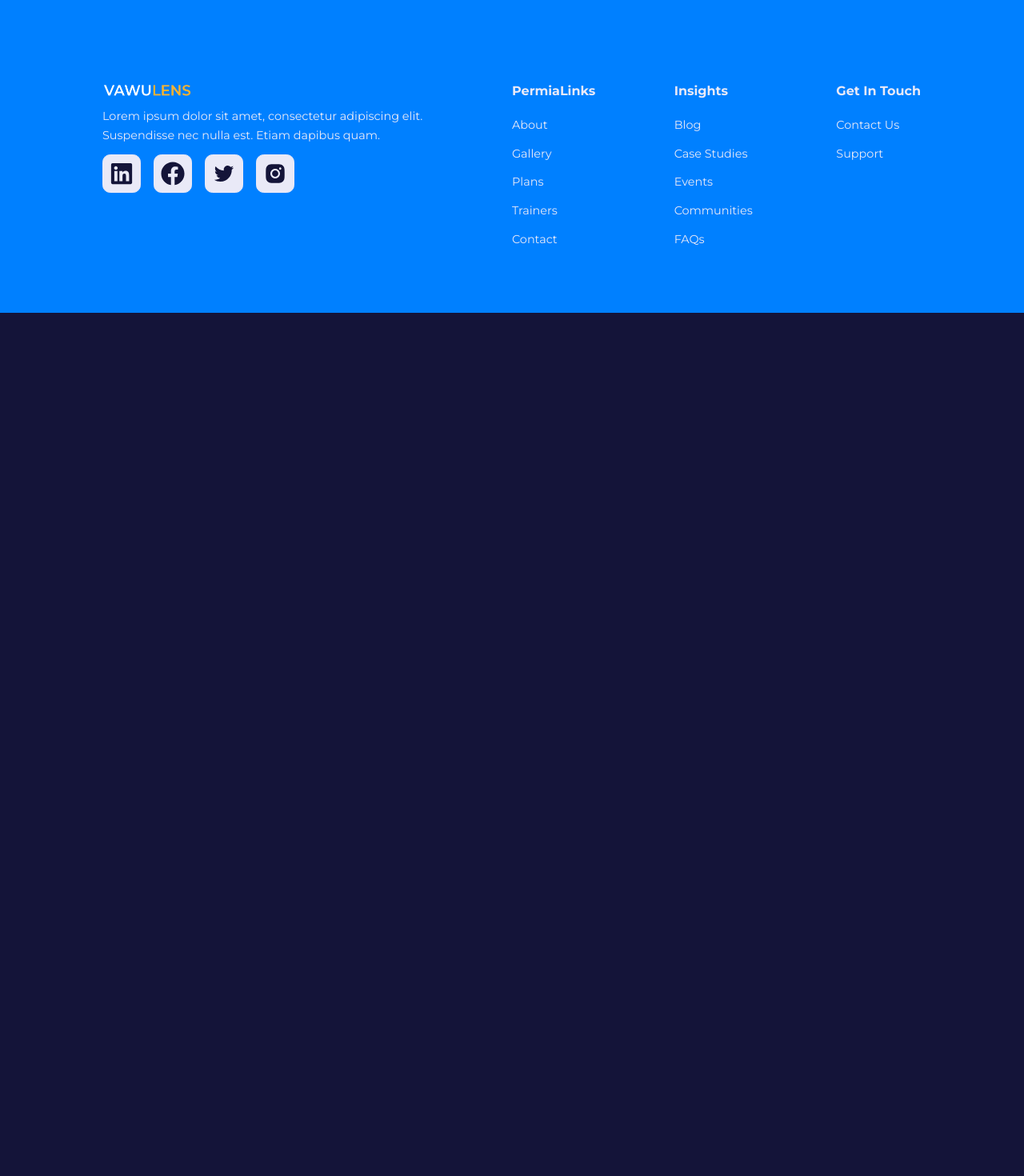
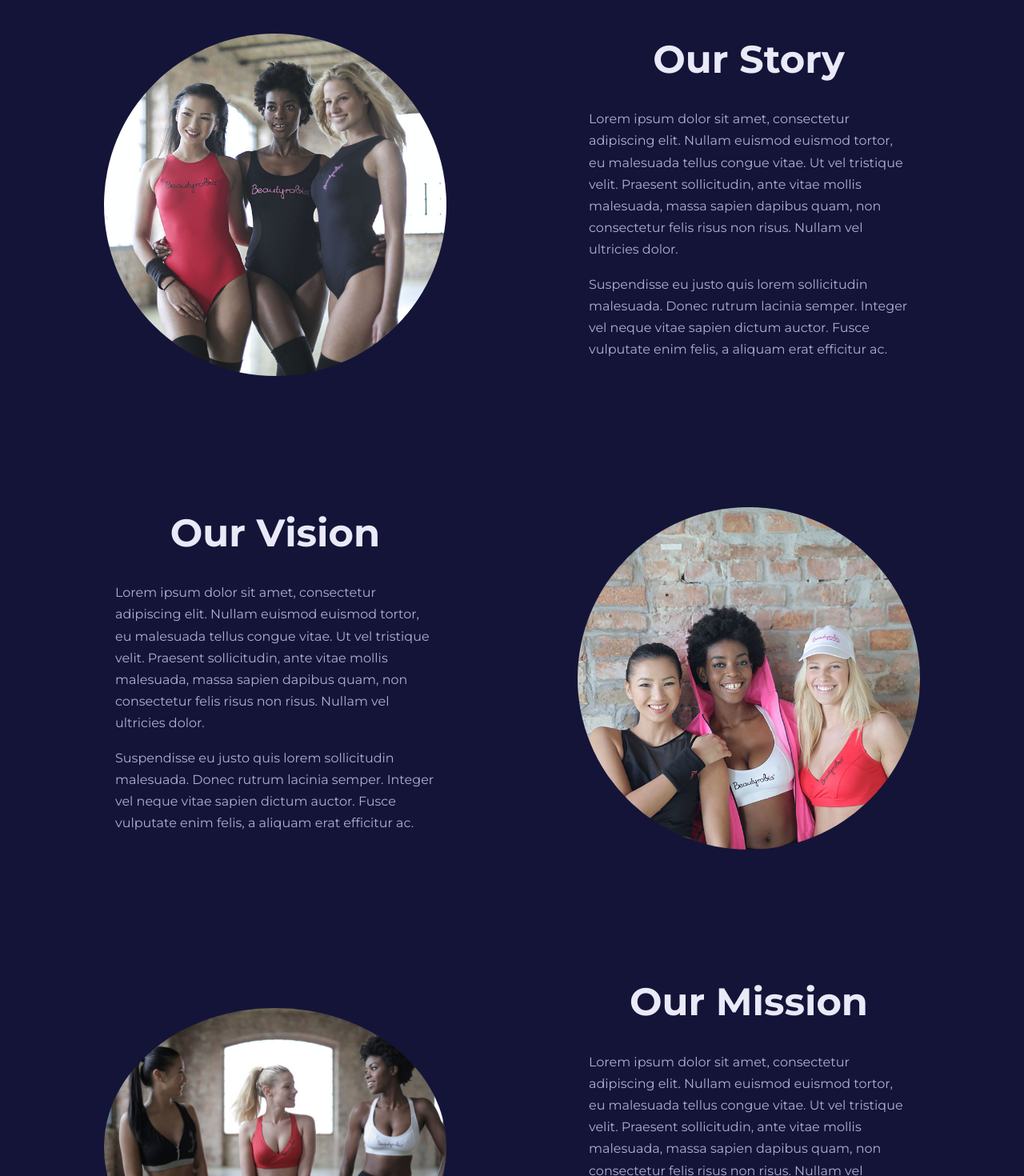
Before and after one commit to mmagba/gym-website, a React (Create React App) app: page /about in a window 1280 px wide. Shown: the part 520-1990 px from the top of the page at 80% size. Before the commit the page ends 911 px from the top, so only its background shows below. Built offline with nearby package versions, Linux system fonts and the light colour scheme.

Commit message:
Finish the 'about' page including full styling.

```diff
--- a/src/pages/about/About.css
+++ b/src/pages/about/About.css
@@ -0,0 +1,57 @@
+.about__section {
+    display: grid;
+    grid-template-columns: 1fr 1fr;
+    gap: 10rem;
+    align-items: center;
+}
+
+.about__section img {
+    border-radius: 50%;
+    transition: var(--transition);
+    border: solid 2px transparent;
+}
+
+
+.about__section img:hover {
+    border: solid 2px var(--color-gray-400);
+    transform: skew(-15deg);
+}
+
+.about__section.right-to-left img:hover {
+    border: solid 2px var(--color-gray-400);
+    transform: skew(15deg);
+}
+
+.about__section p {
+    margin: 1rem;
+}
+
+.about__section h1 {
+    text-align: center;
+    margin-bottom: 2rem;
+}
+
+
+@media screen and (max-width:1024px) {
+    .about__section {
+        grid-template-columns: 1fr;
+    }
+
+    .about__section img {
+        width: 60%;
+        margin-inline: auto;
+    }
+
+    .right-to-left div {
+        grid-row: 1;
+    }
+
+
+}
+
+
+@media screen and (max-width:600px) {
+    .about__section img {
+        width: 100%;
+    }
+}
--- a/src/pages/about/About.js
+++ b/src/pages/about/About.js
@@ -1,9 +1,45 @@
 import Header from "../../components/Header";
 import HeaderImage from "../../images/header_bg_1.jpg";
+import StoryImage from '../../images/about1.jpg';
+import VisionImage from '../../images/about2.jpg';
+import MissionImage from '../../images/about3.jpg';
+import './About.css';
 
 const About = () => {
     return <>
         <Header image={HeaderImage} title={'About Us'} content={'Lorem ipsum dolor sit amet, consectetur adipiscing elit, sed do eiusmod tempor incididunt ut labore et dolore magna aliqua.'} />
+
+        <section className="container about__section right-to-left">
+            <img src={StoryImage} alt="" />
+            <div>
+                <h1>Our Story</h1>
+                <p>Lorem ipsum dolor sit amet, consectetur adipiscing elit. Nullam euismod euismod tortor, eu malesuada tellus congue vitae. Ut vel tristique velit. Praesent sollicitudin, ante vitae mollis malesuada, massa sapien dapibus quam, non consectetur felis risus non risus. Nullam vel ultricies dolor. </p>
+                <p>Suspendisse eu justo quis lorem sollicitudin malesuada. Donec rutrum lacinia semper. Integer vel neque vitae sapien dictum auctor. Fusce vulputate enim felis, a aliquam erat efficitur ac.</p>
+            </div>
+        </section>
+
+        <section className="container about__section">
+            <div>
+                <h1>Our Vision</h1>
+                <p>Lorem ipsum dolor sit amet, consectetur adipiscing elit. Nullam euismod euismod tortor, eu malesuada tellus congue vitae. Ut vel tristique velit. Praesent sollicitudin, ante vitae mollis malesuada, massa sapien dapibus quam, non consectetur felis risus non risus. Nullam vel ultricies dolor. </p>
+                <p>Suspendisse eu justo quis lorem sollicitudin malesuada. Donec rutrum lacinia semper. Integer vel neque vitae sapien dictum auctor. Fusce vulputate enim felis, a aliquam erat efficitur ac.</p>
+            </div>
+            <img src={VisionImage} alt="" />
+        </section>
+
+        <section className="container about__section right-to-left">
+            <img src={MissionImage} alt="" />
+            <div>
+                <h1>Our Mission</h1>
+                <p>Lorem ipsum dolor sit amet, consectetur adipiscing elit. Nullam euismod euismod tortor, eu malesuada tellus congue vitae. Ut vel tristique velit. Praesent sollicitudin, ante vitae mollis malesuada, massa sapien dapibus quam, non consectetur felis risus non risus. Nullam vel ultricies dolor. </p>
+                <p>Suspendisse eu justo quis lorem sollicitudin malesuada. Donec rutrum lacinia semper. Integer vel neque vitae sapien dictum auctor. Fusce vulputate enim felis, a aliquam erat efficitur ac.</p>
+            </div>
+        </section>
+
+
+
+
+
     </>
 }
 
```
